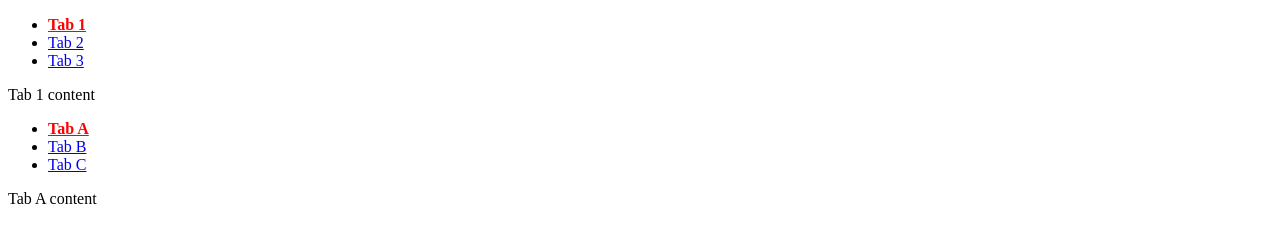
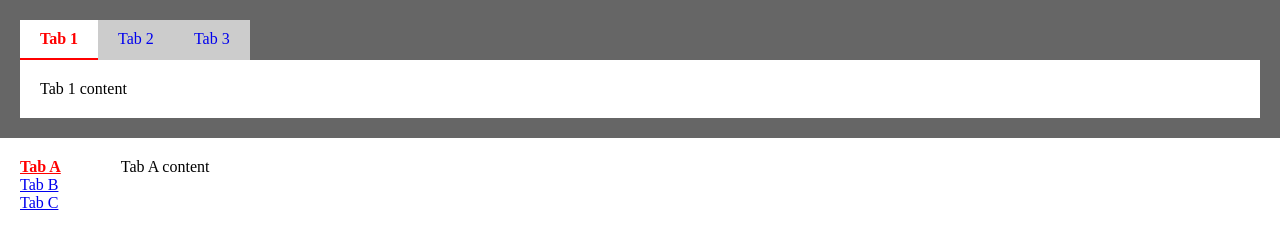
Before and after one commit to lyquochuy1988/tably, a website: page index.html in a window 1280 px wide. Drawn offline with Linux system fonts and the light colour scheme.

Commit message:
Áp dụng thư viện Tabzy

```diff
--- a/index.html
+++ b/index.html
@@ -6,13 +6,65 @@
     <title>Tably</title>
     <link rel="stylesheet" href="./src/tably.css">
     <style>
+        * {
+            margin: 0;
+            padding: 0;
+            /* box-sizing: border; */
+        }
+
+        .demo1 {
+            padding: 20px;
+            background-color: #666;
+        }
+
+        #tabs1 {
+            display: flex;
+        }
+
+        #tabs1 li {
+            list-style: none;
+        }
+
+        #tabs1 li a {
+            display: inline-block;
+            text-decoration: none;
+            padding: 10px 20px;
+            background: #ccc;
+            border-bottom: 2px solid #ccc;
+        }
+
+        #tabs1 li.tably--active a {
+            background-color: #fff;
+            border-color: red;
+        }
+
         .tably--active a {
             color: red;
             font-weight: bold;
         }
+
+        .demo1 .panels {
+            padding: 20px;
+            background-color: #fff;
+        }
+
+        .demo2 {
+            padding: 20px;
+            display: flex;
+        }
+
+        .demo2 ul li {
+            list-style: none;
+        }
+
+        .demo2 .panels {
+            margin-left: 60px;
+        }
+
     </style>
 </head>
 <body>
+    <div class="demo1">
         <!-- container -->
         <ul id="tabs1">
             <!-- Tabs -->
@@ -22,10 +74,14 @@
         </ul>
 
         <!-- Panels -->
+        <div class="panels">
             <div id="tab1">Tab 1 content</div>
             <div id="tab2">Tab 2 content</div>
             <div id="tab3">Tab 3 content</div>
+        </div>
+    </div>
 
+    <div class="demo2">
         <!-- container -->
         <ul id="tabs2">
             <!-- Tabs -->
@@ -35,9 +91,12 @@
         </ul>
 
         <!-- Panels -->
+        <div class="panels">
             <div id="tabA">Tab A content</div>
             <div id="tabB">Tab B content</div>
             <div id="tabC">Tab C content</div>
+        </div>
+    </div>
 
     <script src="./src/tably.js"></script>
     <script>
--- a/src/tably.js
+++ b/src/tably.js
@@ -48,7 +48,7 @@ Tably.prototype._init = function() {
 
     this.currentTab = tab;
 
-    this._activateTab(tab, false);
+    this._activateTab(tab, false, false);
 
     this.tabs.forEach(tab => {
         tab.onclick = (event) => this._handleClickTab(event, tab);
@@ -60,7 +60,7 @@ Tably.prototype._handleClickTab = function(event, tab) {
     this._tryActivateTab(tab);
 }
 
-Tably.prototype._activateTab = function(tab, triggerOnchange = true) {
+Tably.prototype._activateTab = function(tab, triggerOnchange = true, updateURL = this.opt.remember) {
     this.tabs.forEach(tab => {
         tab.closest("li").classList.remove(this.opt.activeClassName);
     });
@@ -71,7 +71,7 @@ Tably.prototype._activateTab = function(tab, triggerOnchange = true) {
     const activePanel = document.querySelector(tab.getAttribute("href"));
     activePanel.hidden = false;
 
-    if (this.opt.remember) {
+    if (updateURL) {
         const params = new URLSearchParams(location.search);
         const paramValue = tab.getAttribute("href").replace(this._cleanRegex, '');
 
```
Lines whose indentation alone changed are shown as unchanged.
